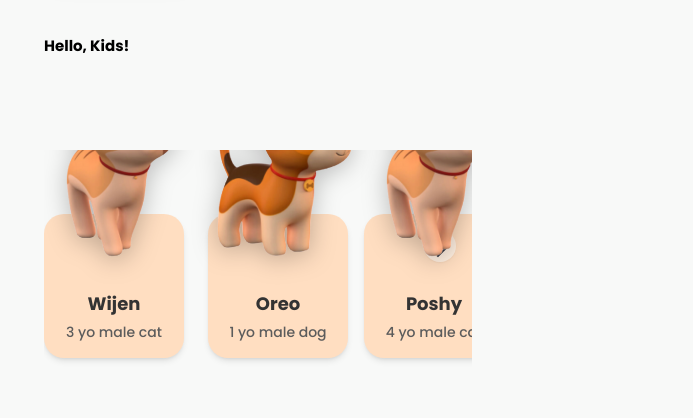
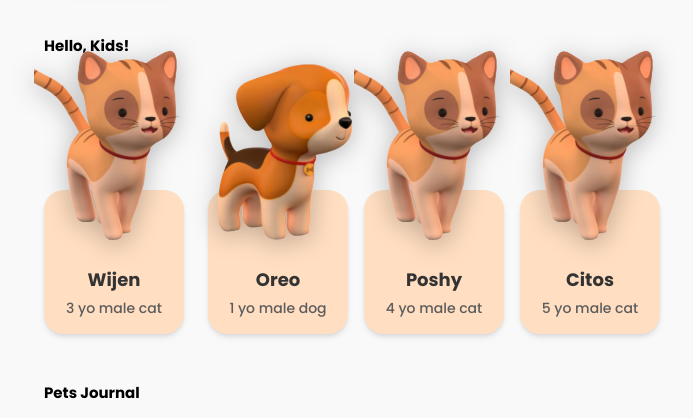
Before and after one commit to Rindut/anabulkuV1, a React (Vite) app: page / in a window 1280 px wide. Shown: the part 292-710 px from the top of the page, without its empty margins (392-1085 px from the left). Built offline with nearby package versions, Linux system fonts and the light colour scheme.

Commit message:
Reverted to edit edt-2a7905c4-b6b6-400a-9e1f-7cc72e5d8a8f: "Remove pets and add new pet
Remove Chia and Kunyit from the mock pet data and add Citos."

```diff
--- a/src/components/ui/horizontal-pet-list.tsx
+++ b/src/components/ui/horizontal-pet-list.tsx
@@ -1,5 +1,5 @@
 
-import { ReactNode, useEffect, useRef, useState } from "react";
+import { ReactNode } from "react";
 import { PetCardHorizontal } from "./pet-card-horizontal";
 
 interface Pet {
@@ -21,47 +21,9 @@ export const HorizontalPetList = ({
   renderPetImage,
   renderPetCard
 }: HorizontalPetListProps) => {
-  const scrollContainerRef = useRef<HTMLDivElement>(null);
-  const [showScrollIndicator, setShowScrollIndicator] = useState(pets.length > 2);
-
-  // Check if we need to show the scroll indicator based on scroll position
-  useEffect(() => {
-    const checkScroll = () => {
-      const container = scrollContainerRef.current;
-      if (!container) return;
-
-      const isAtEnd = container.scrollLeft + container.clientWidth >= container.scrollWidth - 20;
-      setShowScrollIndicator(!isAtEnd && pets.length > 2);
-    };
-
-    const container = scrollContainerRef.current;
-    if (container) {
-      container.addEventListener('scroll', checkScroll);
-      // Initial check
-      checkScroll();
-
-      return () => container.removeEventListener('scroll', checkScroll);
-    }
-  }, [pets.length]);
-
-  // Add touch scrolling event handlers for better mobile experience
-  const handleTouchStart = (e: React.TouchEvent) => {
-    // This empty handler enables momentum scrolling on iOS Safari
-  };
   return (
-    <div className="pt-20 pb-4 -mx-5 px-5 mb-8 relative">
-      {/* Visual indicator that there's more to scroll */}
-      {showScrollIndicator && (
-        <div className="absolute right-4 top-1/2 w-8 h-8 bg-white/60 rounded-full flex items-center justify-center shadow-sm z-10 animate-pulse">
-          <div className="w-4 h-4 border-r-2 border-b-2 border-primary transform rotate-[-45deg] translate-x-[-2px]"></div>
-        </div>
-      )}
-      <div
-        ref={scrollContainerRef}
-        className="flex space-x-4 overflow-x-auto scrollbar-none snap-x snap-mandatory scroll-smooth py-2 pb-4 -mr-5 pr-5"
-        style={{ WebkitOverflowScrolling: 'touch' }}
-        onTouchStart={handleTouchStart}
-      >
+    <div className="overflow-visible pt-16 pb-4 -mx-5 px-5 scrollbar-none mb-8">
+      <div className="flex space-x-4 overflow-visible">
         {pets.map((pet) => {
           if (renderPetCard) {
             return renderPetCard(pet);
--- a/src/components/ui/pet-card-horizontal.tsx
+++ b/src/components/ui/pet-card-horizontal.tsx
@@ -27,13 +27,13 @@ export const PetCardHorizontal = ({
         "bg-petapp-petBox rounded-[20px] p-5 pb-4 pt-16 shadow-md min-w-[140px] flex-shrink-0", // Increased top padding
         "flex flex-col items-center justify-between h-full",
         "cursor-pointer transition-all hover:scale-105 hover:shadow-lg",
-        "relative mt-14 snap-center", // Added snap-center for better scroll behavior
+        "relative mt-14", // Increased top margin for better avatar visibility
         className
       )}
       onClick={onClick}
     >
       {/* Avatar Container - Positioned absolutely to float above the card */}
-      <div className="absolute -top-12 left-1/2 transform -translate-x-1/2 z-10">
+      <div className="absolute -top-10 left-1/2 transform -translate-x-1/2 z-10">
         {image}
       </div>
 
--- a/src/pages/Home.tsx
+++ b/src/pages/Home.tsx
@@ -58,7 +58,7 @@ const Home = () => {
         {/* Pets Section */}
         <h2 className="text-[15px] font-bold text-black font-poppins mb-3 mt-12">Hello, Kids!</h2>
 
-        {/* Horizontal scrollable pet list - swipe to see more */}
+        {/* Horizontal scrollable pet list */}
         <HorizontalPetList
           pets={mockPets}
           renderPetImage={(pet) => {
```
